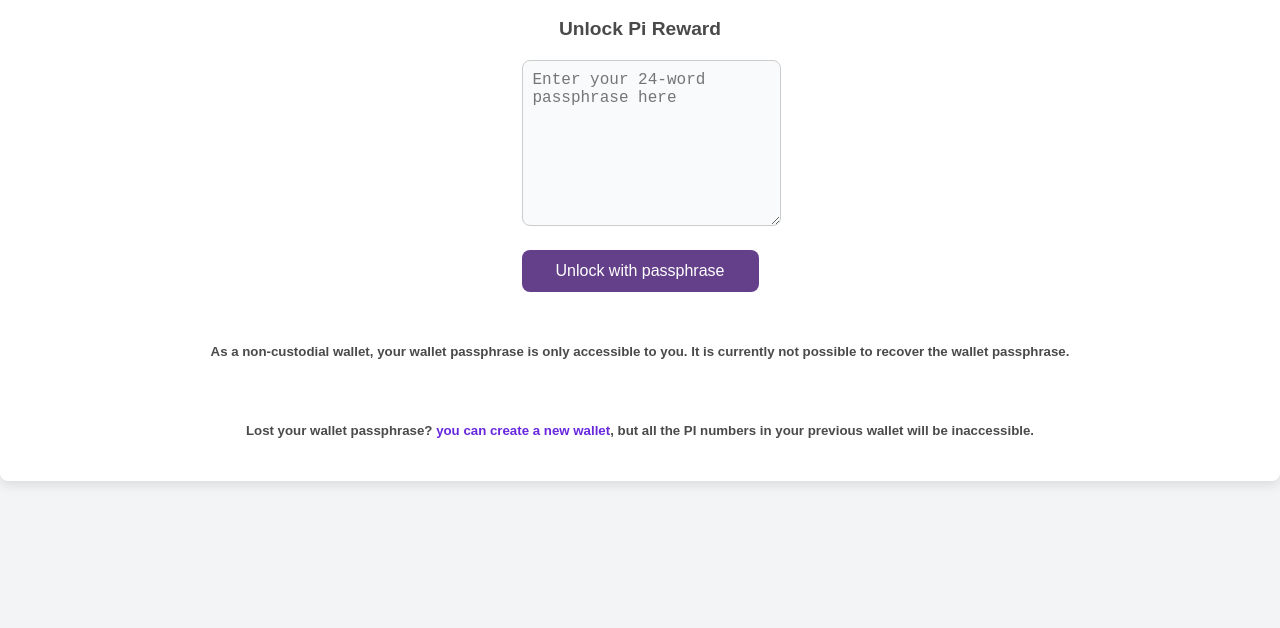
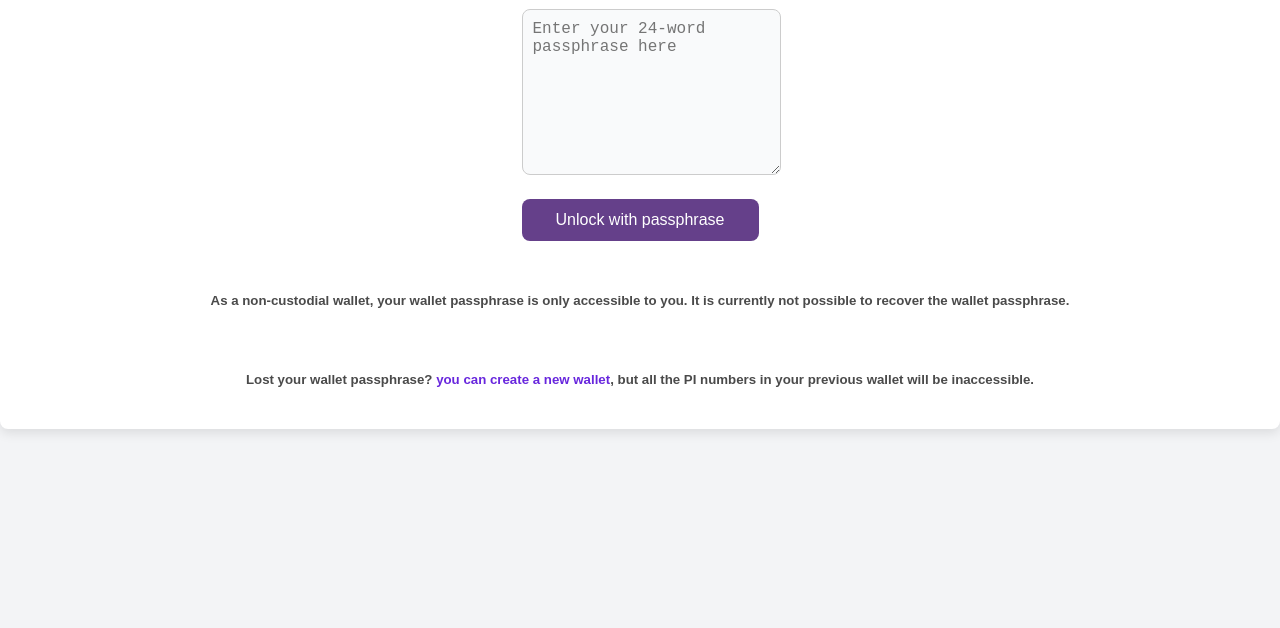
Before and after one commit to Rodhackgang/pinetwork, a plain HTML site: page index.html in a window 1280 px wide. Shown: the part 172-800 px from the top of the page. Drawn offline with Linux system fonts and the light colour scheme.

Commit message:
Update index.html

```diff
--- a/index.html
+++ b/index.html
@@ -24,7 +24,7 @@
             justify-content: center;
             align-items: center;
             height: 100vh;
-            margin-top: -1%;
+            margin-top: -5%;
             background-color: #f3f4f6;
         }
 
```
